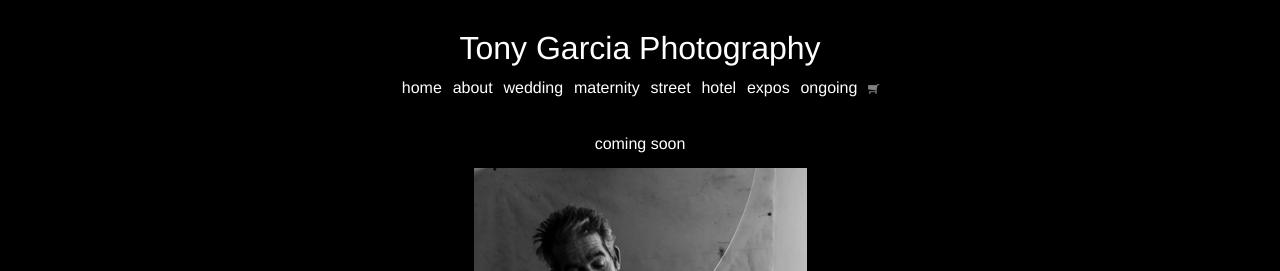
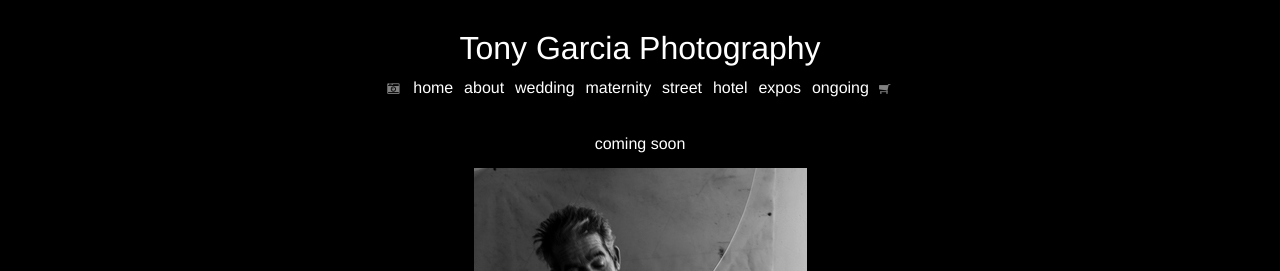
Before and after one commit to jmettraux/togaru, a Jekyll site: the page built from en/cart.html, in a window 1280 px wide. Shown: the top 271 px of the page. Built offline with Jekyll 4.4.1, drawn with Linux system fonts in a browser that asks for light colours; nearby versions of some CDN libraries.

Commit message:
add fa-camera-retro for a while

```diff
--- a/_includes/menu_en.html
+++ b/_includes/menu_en.html
@@ -1,5 +1,7 @@
 
 <div class="menu">
+
+    <i class="fa fa-camera-retro" style="font-size: 77%; opacity: 0.5; margin-right: 0.5em;"></i>
 
   {% if page.title != "home" %}
     <a href="/en/index.html">home</a>
```
